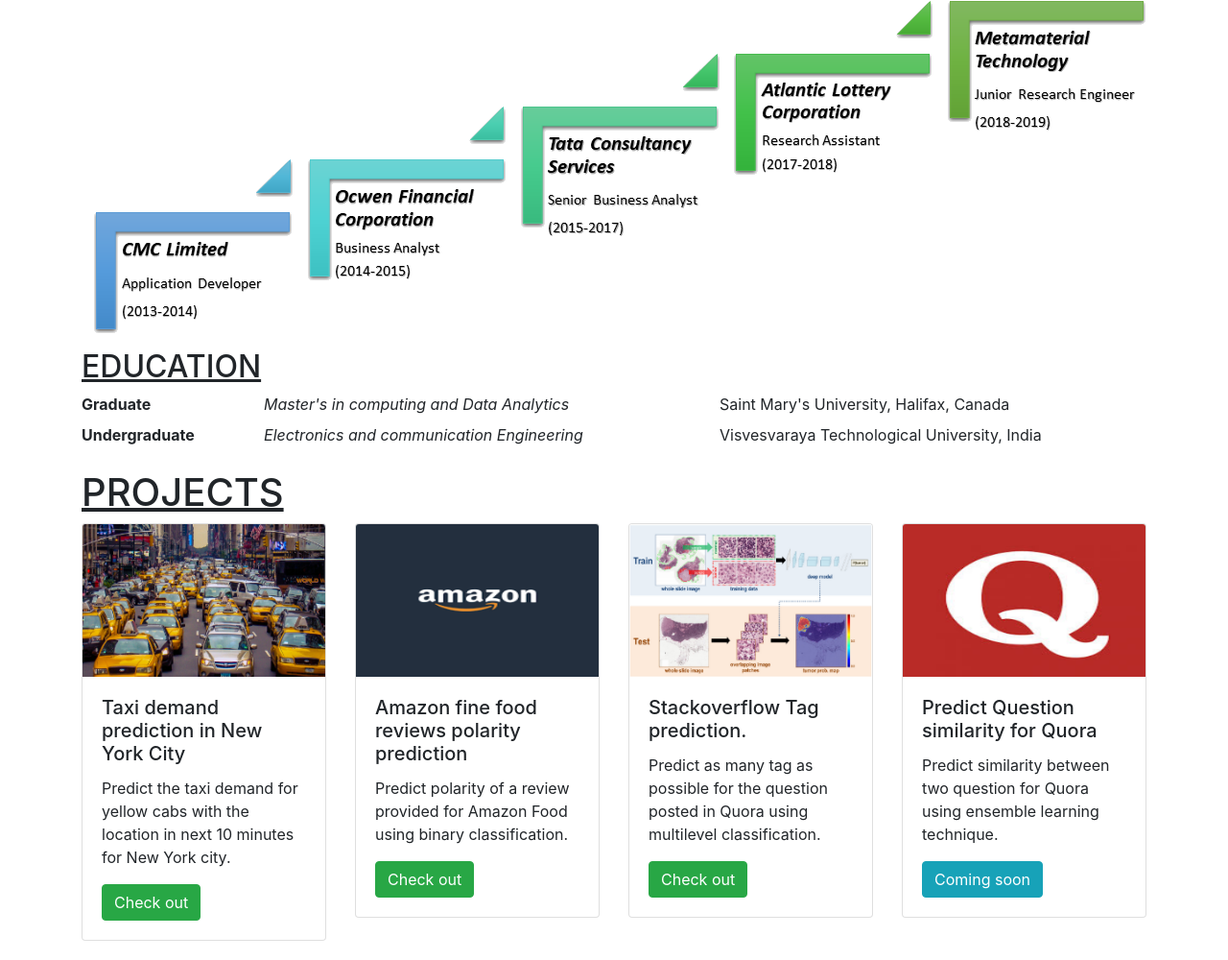
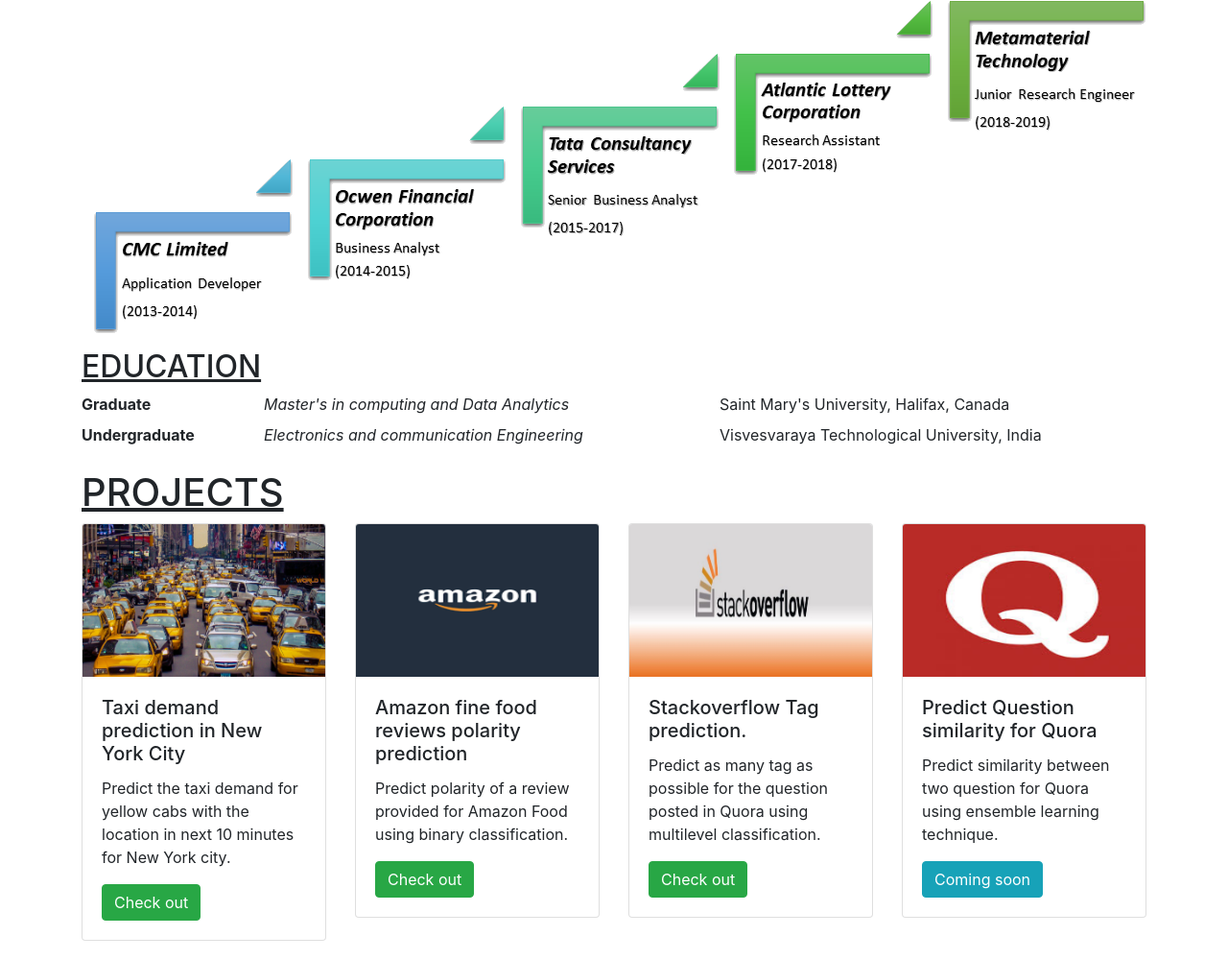
Before and after one commit to nitinakash1989/nitinakash.github.io, a plain HTML site: page index.html in a window 1280 px wide. Shown: the part 455-1455 px from the top of the page at 96% size. Drawn offline with nearby package versions, Linux system fonts and the light colour scheme.

Commit message:
changed logo

```diff
--- a/index.html
+++ b/index.html
@@ -234,7 +234,7 @@
 
         <div class="col-sm-3">
           <div class="card">
-            <img class="card-img-top" src="image/project/cancer-logo.png" alt="Card image cap">
+            <img class="card-img-top" src="image/project/stack-logo.png" alt="Card image cap">
             <div class="card-body">
               <h5 class="card-title">Stackoverflow Tag prediction.</h5>
               <p class="card-text">Predict as many tag as possible for the question posted in Quora using multilevel classification.</p>
```
Also changed, not shown: image/project/stack-logo.png (added).
